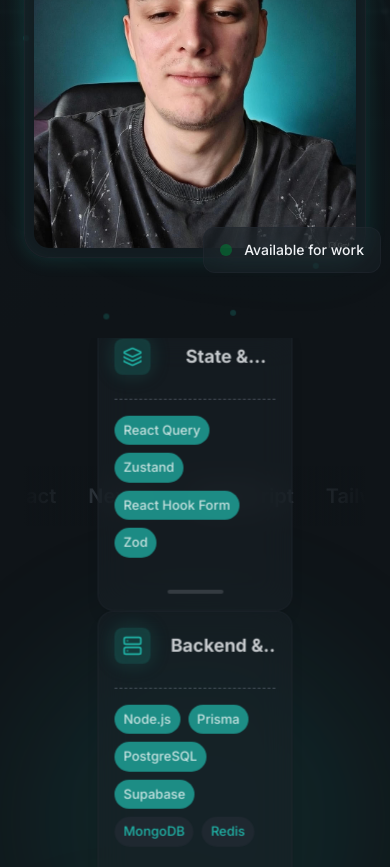
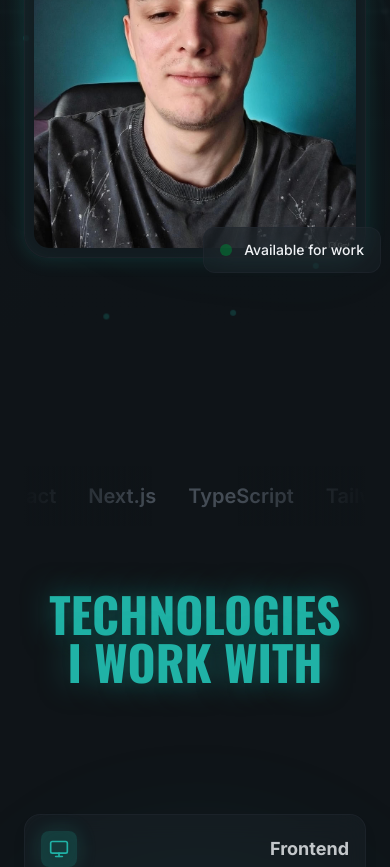
Before and after one commit to nihilno/portfolio, a Next.js app: page / in a window 390 px wide. Shown: the part 988-1855 px from the top of the page. Built offline with nearby package versions, Linux system fonts and the light colour scheme; a web font is replaced by a local one.

Commit message:
Refactor Techstack layout for improved responsiveness and alignment

```diff
--- a/src/components/sections/techstack/techstack-technologies.tsx
+++ b/src/components/sections/techstack/techstack-technologies.tsx
@@ -116,9 +116,7 @@ function TechstackTechnologies() {
       <div
         ref={gridRef}
         className={
-          isMobile
-            ? "absolute top-1/2 left-1/2 z-10 grid -translate-x-1/2 -translate-y-1/2 grid-cols-1"
-            : "mt-16 grid w-full gap-6 sm:grid-cols-2 sm:opacity-0 lg:grid-cols-3"
+          "mt-16 grid w-full gap-6 sm:absolute sm:top-1/2 sm:left-1/2 sm:z-10 sm:-translate-x-1/2 sm:-translate-y-1/2 sm:grid-cols-2 sm:opacity-0 lg:grid-cols-3"
         }
       >
         {precisedSkills.map(({ title, icon, items }) => (
--- a/src/components/sections/techstack/techstack.tsx
+++ b/src/components/sections/techstack/techstack.tsx
@@ -12,7 +12,7 @@ function Techstack() {
       <div className={cn(sectionClasses, "px-6")}>
         <TechstackMarquee />
         <TechstackTechnologies />
-        <div className="relative z-10 container mx-auto -mt-[2vw] hidden px-6 sm:block">
+        <div className="relative z-10 container mx-auto hidden px-6 sm:mt-8 sm:block lg:mt-0">
           <TechstackLegend />
         </div>
       </div>
```
